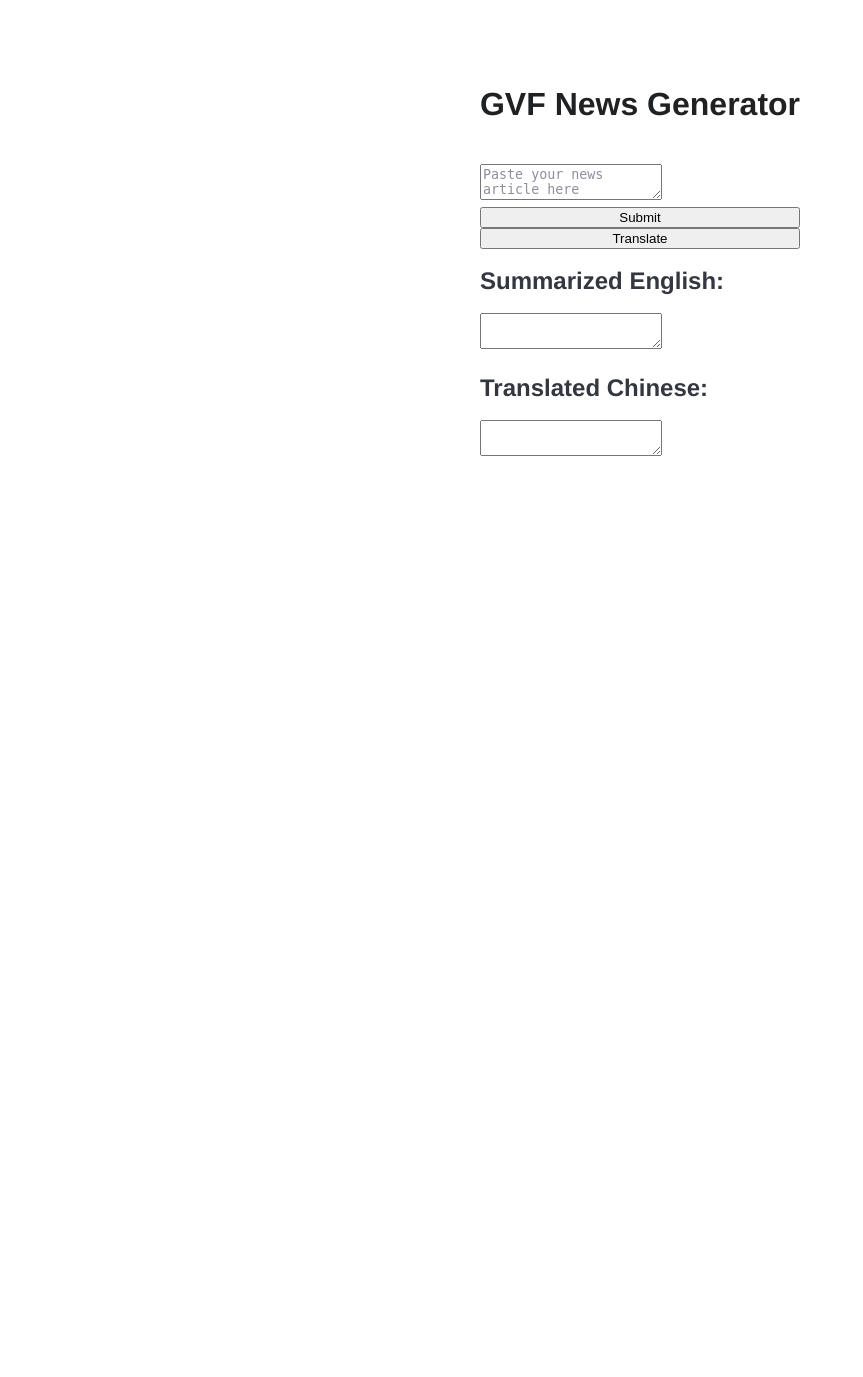
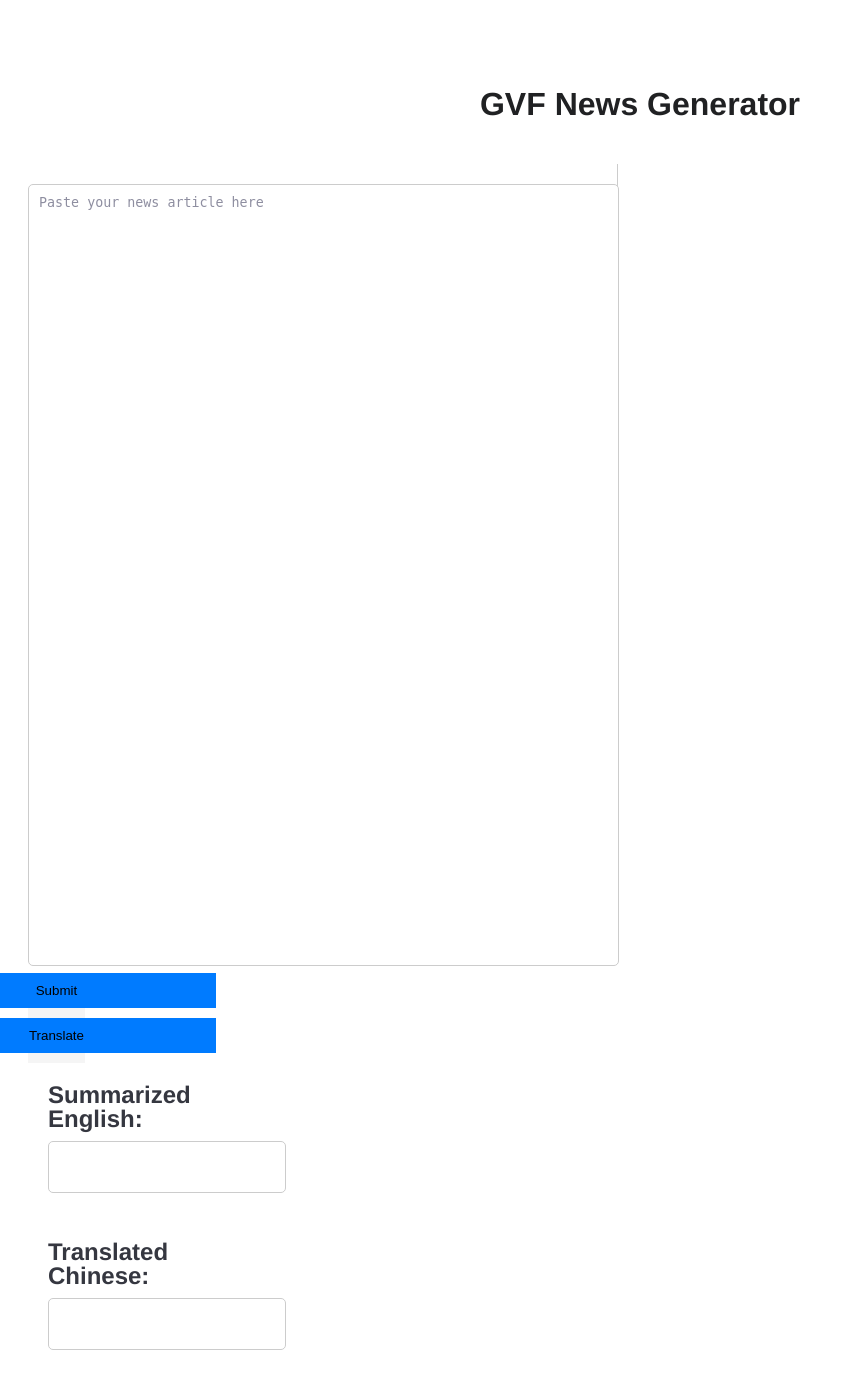
Before and after one commit to hiroayumi/gvf-news, a Flask app: page / in a window 1280 px wide. Shown: the whole page, without its empty margins (0-863 px from the left). Before the commit the page ends 456 px from the top, so only its background shows below. Run offline with Flask 2, Linux system fonts and the light colour scheme; some web fonts are replaced.

Commit message:
Update main.css

```diff
--- a/static/main.css
+++ b/static/main.css
@@ -64,3 +64,56 @@
     font-weight: bold;
     margin-top: 40px;
 }
+
+.container {
+    display: flex;
+    width: 100%;
+    height: 100vh;
+}
+
+.input-section {
+    width: 45%;
+    padding: 20px;
+    border-right: 1px solid #ccc;
+}
+
+.button-section {
+    width: 10%;
+    display: flex;
+    flex-direction: column;
+    justify-content: center;
+    align-items: center;
+    background-color: #f5f5f5;
+}
+
+.output-section {
+    width: 45%;
+    display: flex;
+    flex-direction: column;
+}
+
+.summary-section,
+.translation-section {
+    flex: 1;
+    padding: 20px;
+    position: relative;
+}
+
+textarea {
+    width: 100%;
+    height: 100%;
+    resize: none;
+    padding: 10px;
+    border: 1px solid #ccc;
+    border-radius: 5px;
+}
+
+h2 {
+    margin: 0 0 10px 0;
+}
+
+button {
+    margin-bottom: 10px;
+    padding: 10px 20px;
+    background-color: #007bff;
+    border: none;
```
Lines whose indentation alone changed are shown as unchanged.
